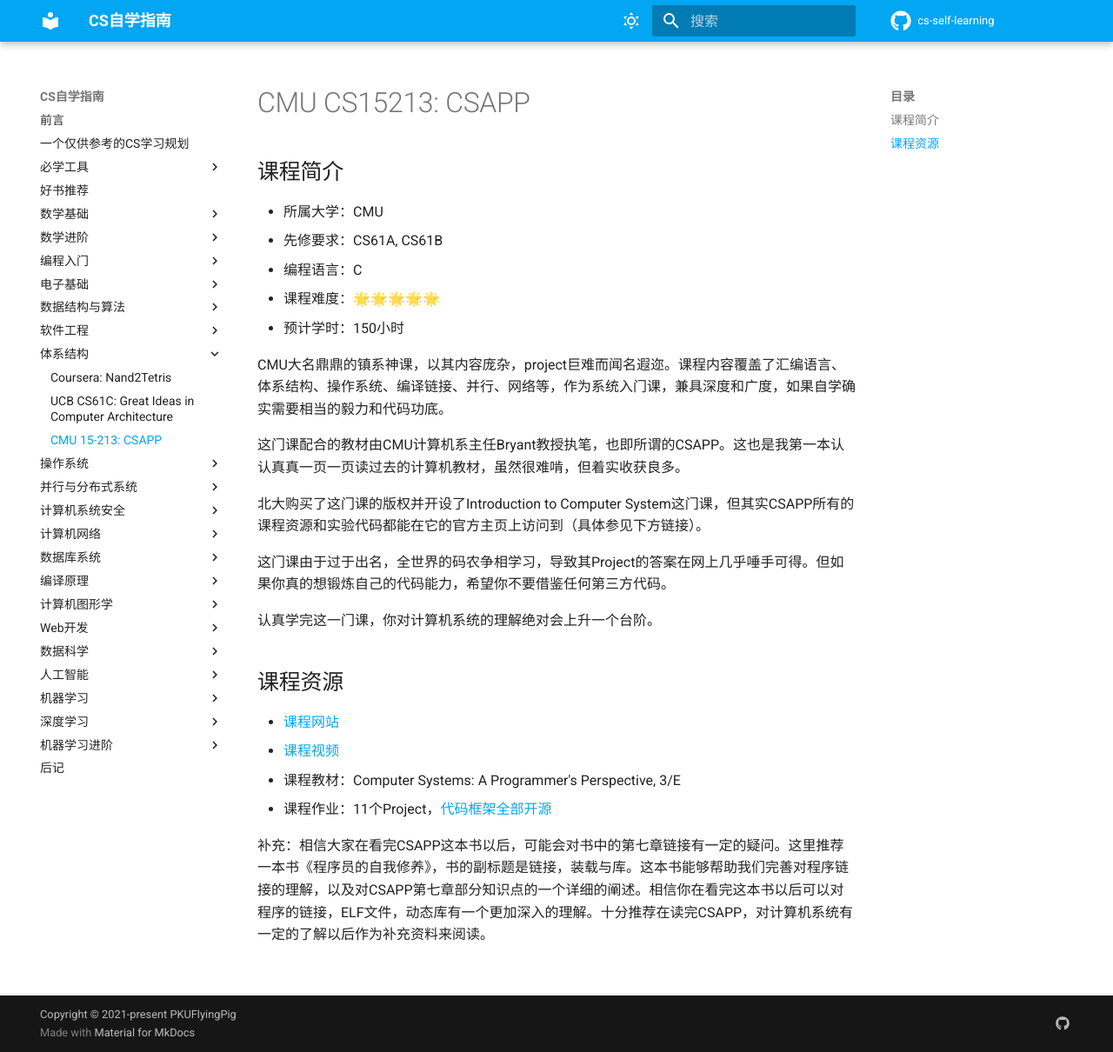
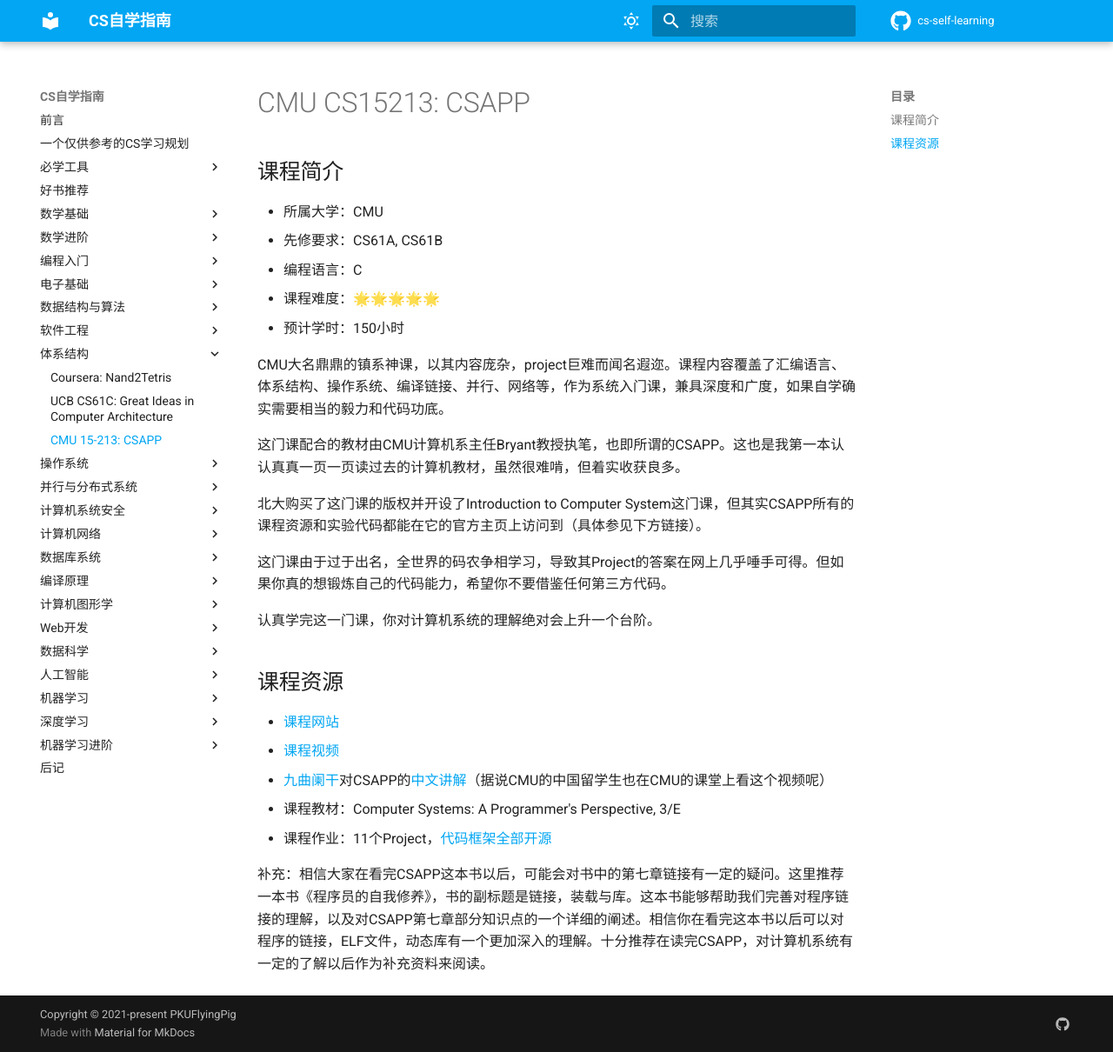
Before and after one commit to PKUFlyingPig/cs-self-learning, an MkDocs documentation site: the page built from docs/体系结构/CSAPP.md, in a window 1280 px wide and 1210 px high. Shown: the whole window at 87% size. Built offline with MkDocs 1.6.1 and Material for MkDocs 9.7.7, drawn with Linux system fonts in a browser that asks for light colours; comment, search, counter and statistics services are not loaded.

Commit message:
add some resource for CSAPP

```diff
--- a/docs/体系结构/CSAPP.md
+++ b/docs/体系结构/CSAPP.md
@@ -19,6 +19,8 @@ CMU大名鼎鼎的镇系神课，以其内容庞杂，project巨难而闻名遐
 ## 课程资源
 - [课程网站](http://csapp.cs.cmu.edu/)
 - [课程视频](https://www.bilibili.com/video/BV1iW411d7hd?from=search&seid=10373073684006382632&spm_id_from=333.337.0.0)
+  - [九曲阑干](https://space.bilibili.com/354767108/)对CSAPP的[中文讲解](https://www.bilibili.com/video/BV1cD4y1D7uR)（据说CMU的中国留学生也在CMU的课堂上看这个视频呢）
+
 - 课程教材：Computer Systems: A Programmer's Perspective, 3/E
 - 课程作业：11个Project，[代码框架全部开源](http://csapp.cs.cmu.edu/3e/labs.html)
 
```
